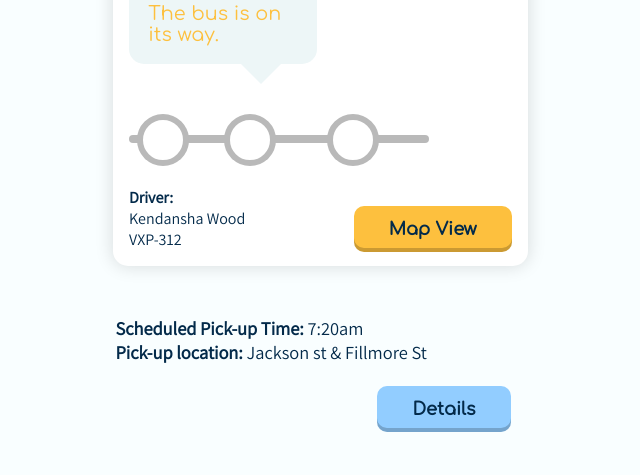
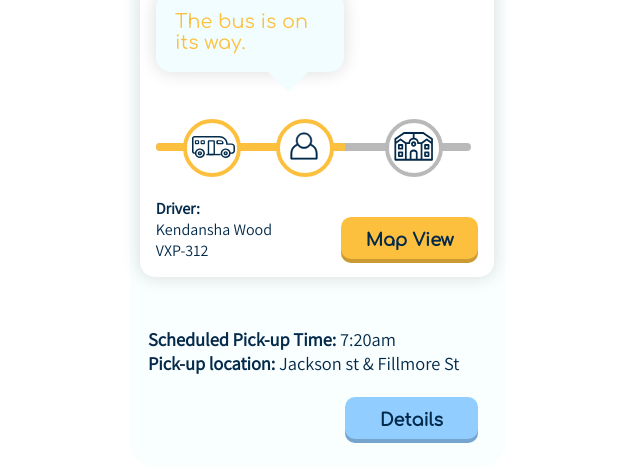
Before and after one commit to MikeCarbone/BusBuddyStatic, a plain HTML site: page dashboard.html in a window 1280 px wide. Shown: the part 349-824 px from the top of the page, without its empty margins (323-963 px from the left). Drawn offline with nearby package versions, Linux system fonts and the light colour scheme; files that its build step writes are made by us from their sources.

Commit message:
Added Microinteractions & Fixed Class Naming
-Fixed generic naming
-Added micro interactions (buttons)
-Added a back arrow
-Eliminated bloated code
-created Jquery animations
-Positioned everything according to one fixed width of 375px
-Added svg images to time line
-un-wonkified the time line
-centered everything properly
-deleted repeat code
-Created additional components for Mike to use when coding scenarios

```diff
--- a/dashboard.html
+++ b/dashboard.html
@@ -8,10 +8,11 @@
     <link href="https://fonts.googleapis.com/css?family=Assistant|Comfortaa" rel="stylesheet">
     <link rel="stylesheet" href="css/screen.css">
     <link rel="stylesheet" href="style.css">
+    <script src="https://ajax.googleapis.com/ajax/libs/jquery/3.3.1/jquery.min.js"></script>
     <title>BusBuddy || Dashboard</title>
 
 </head>
-<div id="root"></div>
+<div id="l-root">
 <body>
 <header class="l-dashboard-header">
     <a href="settings.html"><img class="c-gear" src="img/gear.svg" alt="gear"></a>
@@ -31,19 +32,28 @@
         <span class="c-eta-text__meridiem">am</span>
     </div>
     <div class="c-status-box c-status-box__neutral">The bus is on its way.</div>
+    <!-- <div class="c-status-box c-status-box__negative">No scan; bus has left the stop.</div>
+    <div class="c-status-box c-status-box__positive">The bus has arrived at school.</div> -->
     <div class="arrow-down"></div>
-    <ul class="c-timeline">
-        <li class="c-timeline__item c-timeline__home"></li>
-        <li class="c-timeline__item c-timeline__bus"></li>
-        <li class="c-timeline__item c-timeline__bus"></li>
-    </ul>
+    <div class="c-timeline a-timeline">
+        <span style="width: 60%"></span>
+        <div class="c-timeline__item c-timeline__home animation">
+            <img class="c-timeline__image" src="img/school_bus.svg" alt="School Bus">
+        </div>
+        <div class="c-timeline__item c-timeline__bus animation">
+            <img class="c-timeline__image-2" src="img/profile.svg" alt="Profile">
+        </div>
+        <div class="c-timeline__item c-timeline__bus school">
+            <img class="c-timeline__image-3" src="img/school.svg" alt="School">
+        </div>
+    </div>
 
     <div class="c-driver-info">
         <div class="c-driver-info__label"><strong>Driver:</strong></div>
         <div class="c-driver-info__text">Kendansha Wood <br> VXP-312</div>
     </div>
 
-    <button class="c-btn-map-view">Map View</button>
+    <button class="c-btn-map-view" onclick="window.location.href='map.html'">Map View</button>
 
 </main>
 
@@ -54,8 +64,22 @@
     </div>
 
     <button class="c-btn-detail-view" onclick="window.location.href='details.html'">Details</button>
+
+    <script>
+
+
+    // Animate the timeline bar
+    $(".c-timeline > span").each(function() {
+        $(this)
+    .data("origWidth", $(this).width())
+    .width(0)
+    .animate({
+      width: $(this).data("origWidth")
+    }, 1400);
+        });
+
+    </script>
 </body>
+</div>
 
-<!-- <div class="c-status-box c-status-box__negative">No scan; bus has left the stop.</div>
-<div class="c-status-box c-status-box__positive">The bus has arrived at school.</div> -->
 </html>
--- a/style.css
+++ b/style.css
@@ -1,9 +1,9 @@
 /* ! PUTTING STYLES HERE FOR NOW NOT PERMANENT!!! */
 
-body {
+#l-root {
 
     font-family: 'Assistant', sans-serif;
-    max-width: 440px;
+    max-width: 375px;
     margin: 0 auto;
     background: #F9FEFF;
     /* border: 1px solid #000; */
@@ -11,7 +11,7 @@ body {
     color: #032A4A;
 }
 
-main {
+.l-dashboard-main {
 
     background-color: #fff;
     margin: 0 auto;
@@ -20,7 +20,7 @@ main {
     margin-bottom: 2em;
     padding: 1em;
     box-shadow: 0px 0px 17px 1px rgba(0,0,0,0.13);
-    width: 87%;
+    width: 86%;
 
 }
 
@@ -41,6 +41,14 @@ input[type=text], input[type=password]  {
     display: inline-block;
     width: 35px;
     padding: 0.5em;
+}
+
+.c-arrow {
+
+    display: inline-block;
+    position: absolute;
+    top: 2em;
+    left: 2em;
 }
 .c-password-input, .c-email-input {
 
@@ -153,6 +161,7 @@ input[type=text], input[type=password]  {
     display: inline-block;
     padding: 1em;
     margin: 0 auto;
+    margin-left: -0.8em;
     padding-left: 3.75em;
     padding-bottom: 8em;
 }
@@ -254,13 +263,28 @@ nav ul li:nth-child(2) {
     font-size: 1.2em;
     width: 150px;
     font-family: 'Comfortaa';
-    background-color: rgb(237, 246, 247);
+    background-color: rgb(241, 253, 255);
+    box-shadow: 0px 0px 17px 1px rgba(0,0,0,0.13);
 
     /* border: 1px solid #B9B9B9; */
     display: inline-block;
     border-radius: 15px;
     margin-bottom: 2em;
 
+}
+
+.c-status-box:after {
+	content: '';
+	position: absolute;
+	bottom: 0;
+	left: 50%;
+	width: 0;
+	height: 0;
+	border: 20px solid transparent;
+    border-top-color: rgb(241, 253, 255);
+	border-bottom: 0;
+	margin-left: -20px;
+	margin-bottom: -20px;
 }
 
 .c-status-box__neutral {
@@ -278,19 +302,7 @@ nav ul li:nth-child(2) {
     color: #E06565;
 }
 
-.c-status-box:after {
-	content: '';
-	position: absolute;
-	bottom: 0;
-	left: 50%;
-	width: 0;
-	height: 0;
-	border: 20px solid transparent;
-	border-top-color:  rgb(237, 246, 247);
-	border-bottom: 0;
-	margin-left: -20px;
-	margin-bottom: -20px;
-}
+
 
 .c-status-box__negative::after {
 
@@ -309,35 +321,101 @@ nav ul li:nth-child(2) {
 
 .c-timeline {
 
-    width: 300px;
+    width: 315px;
     height: 8px;
     background-color: #B9B9B9;
     border-radius: 35px;
+    /* position: relative; */
     margin: 0 auto;
     margin-bottom: 2em;
     margin-top: 2em;
     display: inline-block;
+    text-align: center;
+    z-index: -2;
 }
+
+.c-timeline > span {
+    display: block;
+    height: 100%;
+    z-index: 0;
+    border-top-right-radius: 8px;
+    border-bottom-right-radius: 8px;
+    border-top-left-radius: 20px;
+    border-bottom-left-radius: 20px;
+    background-color: #fdc03e;
+    background-image: linear-gradient(
+      center bottom,
+      rgb(43,194,83) 37%,
+      rgb(84,240,84) 69%
+    );
+    position: relative;
+    overflow: hidden;
+  }
+
+  .c-timeline__item {
+
+    border: 6px solid #fdc03e;
+
+  }
+
+  .c-timeline__image {
+
+    display: inline-block;
+    position: absolute;
+    width: 43px;
+    margin-left: -1.28em;
+    margin-top: 0.8em;
+  }
+
+  .c-timeline__image-2 {
+
+    display: inline-block;
+    position: absolute;
+    width: 30px;
+    margin-left: -1em;
+    margin-top: 0.5em;
+  }
+
+  .c-timeline__image-3 {
+
+    display: inline-block;
+    position: absolute;
+    width: 40px;
+    margin-left: -1.27em;
+    margin-top: 0.6em;
+  }
+
+  .animation {
+
+    animation: 1s ease-out 0s 1 colorShift;
+    border: 4px solid #fdc03e;
+  }
 
 .c-timeline__item {
 
-    height: 40px;
-    width: 40px;
+    height: 50px;
+    width: 50px;
     background-color: #FFF;
-    border: 6px solid #B9B9B9;
+    position: relative;
+    /* z-index: 1; */
+
     border-radius: 50%;
     display: inline-block;
     margin-right: 0.5em;
-    margin-left: 0.5em;
+    margin-left: 1.5em;
     margin-bottom: 1em;
-    margin-top: -1.3em;
+    margin-top: -2em;
   }
 
   li .c-timeline__item {
 
     padding:0.5em;
   }
+.school {
 
+    border: 4px solid #B9B9B9;
+
+}
 .c-timeline__bus {
 
     margin-left: 1.5em;
@@ -350,7 +428,7 @@ nav ul li:nth-child(2) {
     float: right;
     border: none;
     font-size: 1.1em;
-    padding: 0.75em 2em 0.75em 2em;
+    padding: 0.75em 1.4em 0.75em 1.4em;
     background-color: #FDC03E;
     box-shadow:  inset 0px -4px 0px rgba(0,0,0,.20);
     color: #032A4A;
@@ -358,6 +436,7 @@ nav ul li:nth-child(2) {
     margin-top: -2.5em;
     border-radius: 10px;
     font-family: 'Comfortaa';
+    cursor: pointer;
 }
 
 .c-btn-detail-view {
@@ -374,6 +453,7 @@ nav ul li:nth-child(2) {
     font-weight: bold;
     border-radius: 10px;
     font-family: 'Comfortaa';
+    cursor: pointer;
 }
 
 .c-btn-log-view {
@@ -386,10 +466,23 @@ nav ul li:nth-child(2) {
     box-shadow:  inset 0px -4px 0px rgba(0,0,0,.20);
     color: #032A4A;
     font-weight: bold;
-    margin-top: -4em;
     margin-right: 1.5em;
     border-radius: 10px;
     font-family: 'Comfortaa';
+}
+
+.c-btn-log-view:active, .c-btn-login:active, .c-btn-map-view:active {
+
+    background-color: #E7AB2C;
+    /* box-shadow:  inset 0px -4px 0px rgb(253,192,62); */
+    color: #fff;
+
+}
+
+.c-btn-detail-view:active, .c-sign-in-btn:active {
+
+    color: #fff;
+    background-color: #5AB4FF;
 }
 
 .c-student-info {
@@ -480,9 +573,6 @@ nav ul li:nth-child(2) {
 
 
 
-
-
-
   .container {
     display: inline-block;
     margin: 0 auto;
```
Also changed, not shown: details.html (+3 -1 lines), map.html (added, +194 -0 lines), settings.html (+6 -5 lines), sign-in.html (+2 -1 lines), splash.html (+2 -1 lines), drexel.png (added), img/arrow.svg (added), img/profile.svg (added), img/school.svg (added), img/school_bus.svg (added), temple.png (added), 1 other file.
